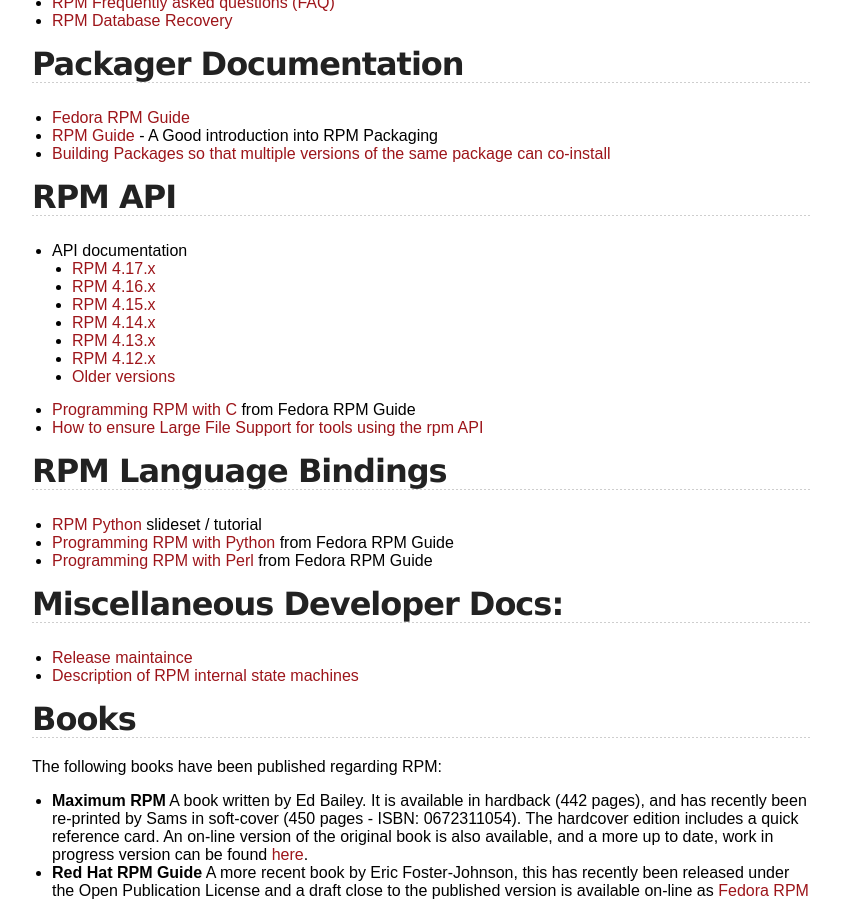
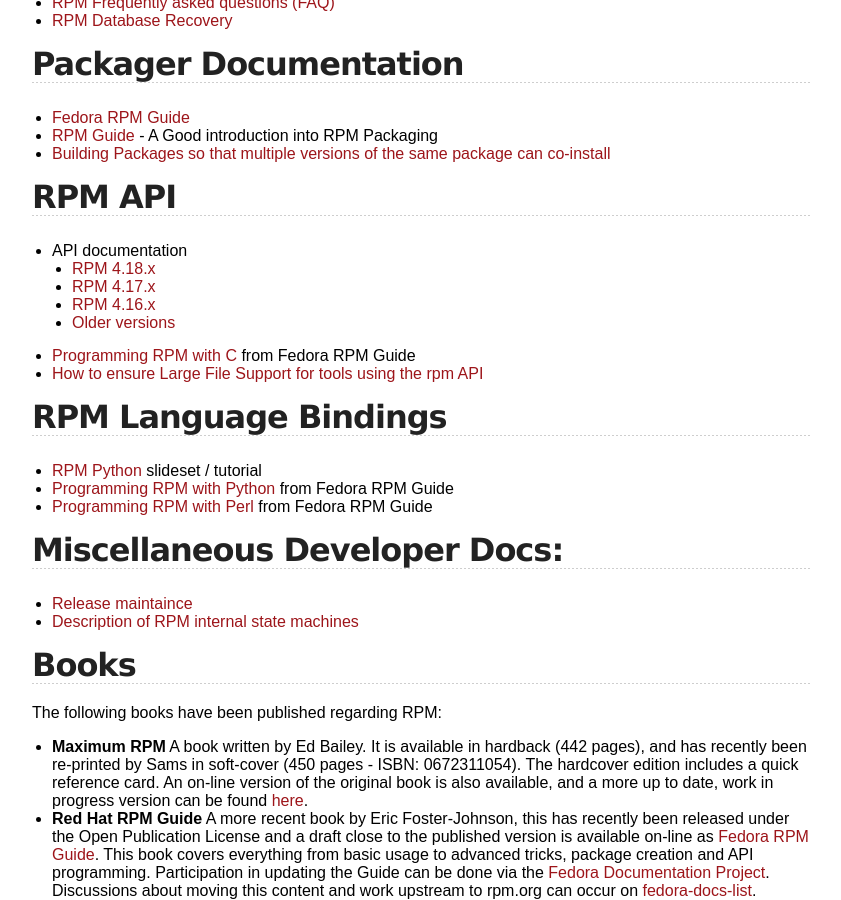
Before and after one commit to rpm-software-management/rpm-web, a Jekyll site: the page built from documentation.md, in a window 1280 px wide and 900 px high, scrolled down 460 px. Shown: the whole window, without its empty margins (218-1059 px from the left). Built offline with Jekyll 4.4.1, drawn with Linux system fonts in a browser that asks for light colours.

Commit message:
Add 4.18.0 API docs

```diff
--- a/documentation.md
+++ b/documentation.md
@@ -20,12 +20,9 @@ This page attempts to track the various relevant documentation that exists for R
 
 ## RPM API
 * API documentation
+  * [RPM 4.18.x](https://ftp.osuosl.org/pub/rpm/api/4.18.0/)
   * [RPM 4.17.x](https://ftp.osuosl.org/pub/rpm/api/4.17.0/)
   * [RPM 4.16.x](https://ftp.osuosl.org/pub/rpm/api/4.16.1/)
-  * [RPM 4.15.x](https://ftp.osuosl.org/pub/rpm/api/4.15.1/)
-  * [RPM 4.14.x](https://ftp.osuosl.org/pub/rpm/api/4.14.0/)
-  * [RPM 4.13.x](https://ftp.osuosl.org/pub/rpm/api/4.13.0/)
-  * [RPM 4.12.x](https://ftp.osuosl.org/pub/rpm/api/4.12.0.1/)
   * [Older versions](https://ftp.osuosl.org/pub/rpm/api/)
 
 * [Programming RPM with C](http://docs.fedoraproject.org/en-US/Fedora_Draft_Documentation/0.1/html/RPM_Guide/ch-programming-c.html) from Fedora RPM Guide
```
